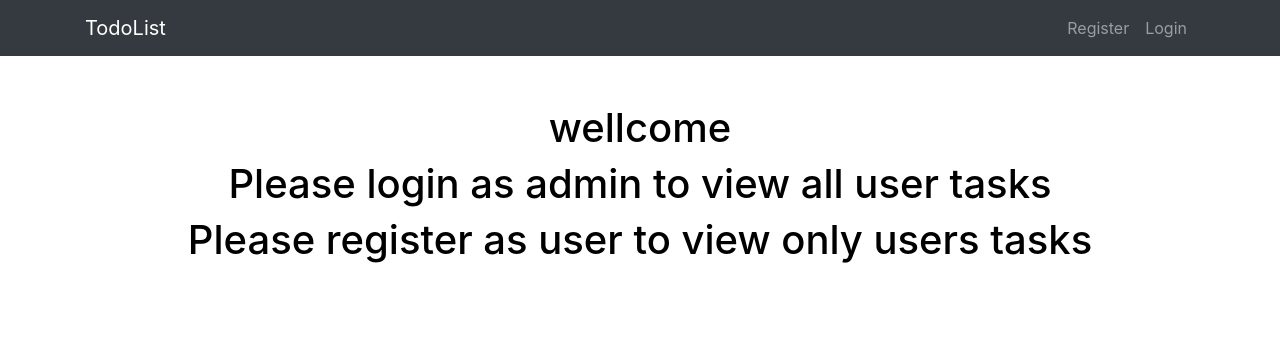
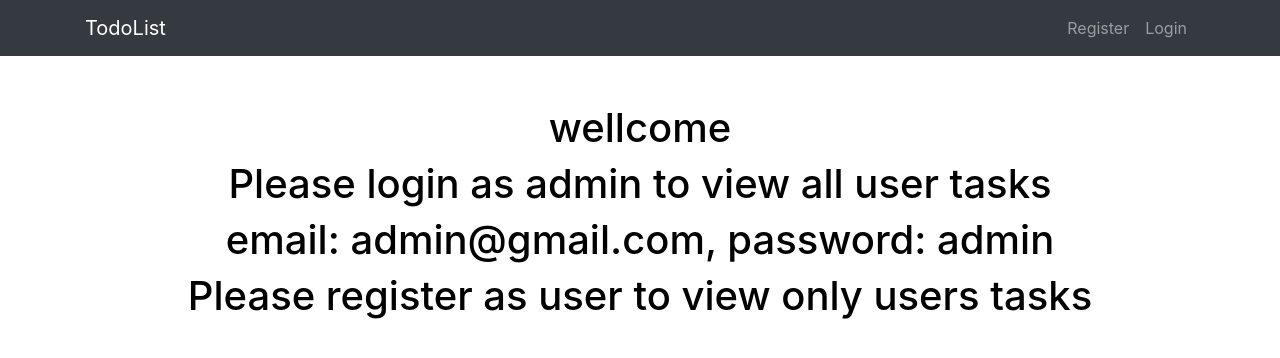
Before and after one commit to GalZisin/Todolist-CRUD-app, a React (Create React App) app in the folder client/: page / in a window 1280 px wide. Shown: the top 358 px of the page. Built offline with nearby package versions, Linux system fonts and the light colour scheme.

Commit message:
update intro

```diff
--- a/client/src/components/Home.tsx
+++ b/client/src/components/Home.tsx
@@ -10,6 +10,7 @@ const Home = () => {
     <div>
       <h1 style={{ textAlign: 'center', color: 'black' }}>wellcome</h1>
       <h1 style={{ textAlign: 'center', color: 'black' }}>Please login as admin to view all user tasks</h1>
+      <h1 style={{ textAlign: 'center', color: 'black' }}>email: admin@gmail.com, password: admin</h1>
       <h1 style={{ textAlign: 'center', color: 'black' }}>Please register as user to view only users tasks</h1>
     </div>
   );
```
Also changed, not shown: 1 other file (tests, documents, lock files or other folders).
